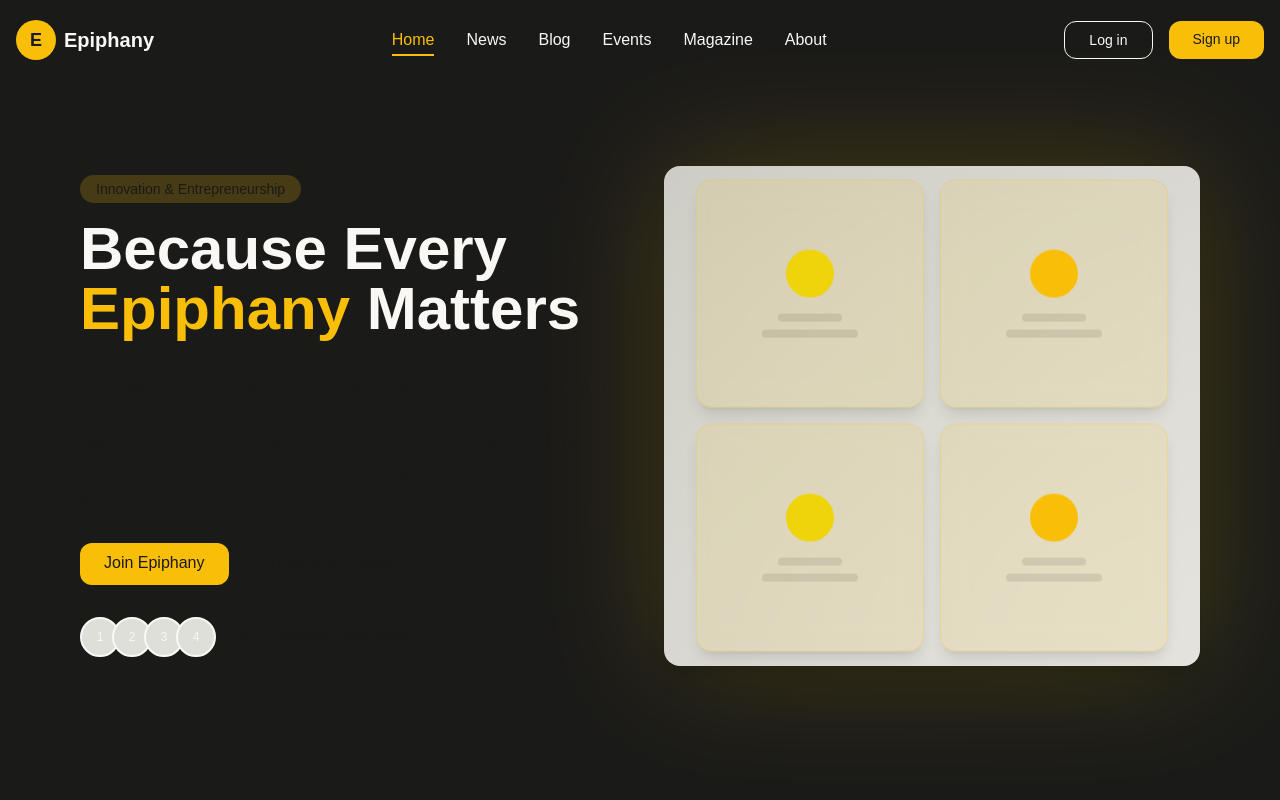
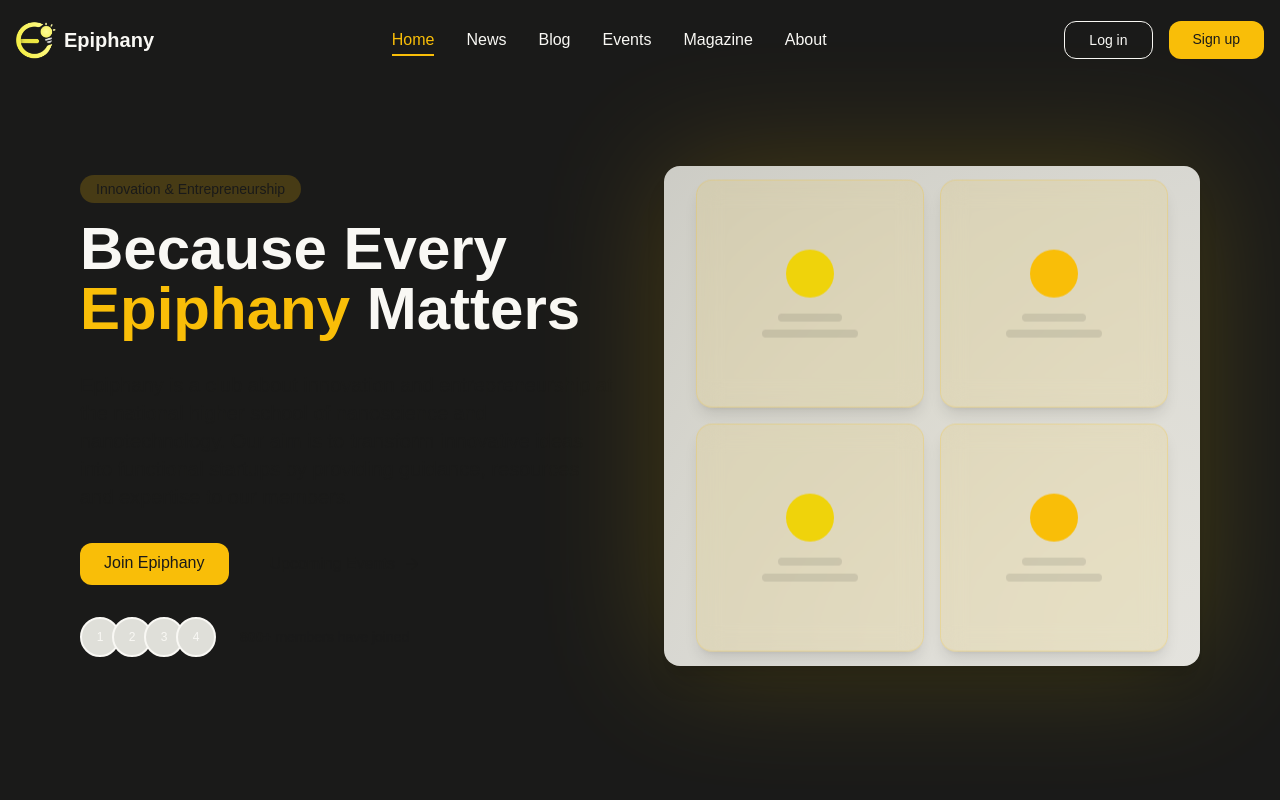
Before and after one commit to abdellahsebti/vibrant-epiphany, a React (Vite) app: page / in a window 1280 px wide. Shown: the top 800 px of the page. Built offline with nearby package versions, Linux system fonts and the light colour scheme.

Commit message:
Update logo and icon
Update the website's logo and icon.

```diff
--- a/index.html
+++ b/index.html
@@ -1,12 +1,14 @@
+
 <!DOCTYPE html>
 <html lang="en">
   <head>
     <meta charset="UTF-8" />
     <meta name="viewport" content="width=device-width, initial-scale=1.0" />
-    <title>vibrant-epiphany</title>
-    <meta name="description" content="Lovable Generated Project" />
-    <meta name="author" content="Lovable" />
-    <meta property="og:image" content="/og-image.png" />
+    <title>Epiphany</title>
+    <meta name="description" content="Epiphany - Innovation and Entrepreneurship Club" />
+    <meta name="author" content="Epiphany" />
+    <meta property="og:image" content="/lovable-uploads/7fa7b3fe-705a-4c6e-8f71-59878a0ae8b8.png" />
+    <link rel="icon" type="image/png" href="/lovable-uploads/7fa7b3fe-705a-4c6e-8f71-59878a0ae8b8.png" />
   </head>
 
   <body>
--- a/src/components/Footer.tsx
+++ b/src/components/Footer.tsx
@@ -10,9 +10,11 @@ const Footer = () => {
         <div className="grid grid-cols-1 md:grid-cols-2 lg:grid-cols-4 gap-8 mb-12">
           <div>
             <Link to="/" className="flex items-center space-x-2 mb-6">
-              <div className="h-10 w-10 bg-primary rounded-full flex items-center justify-center">
-                <span className="font-bold text-dark text-lg">E</span>
-              </div>
+              <img
+                src="/lovable-uploads/7fa7b3fe-705a-4c6e-8f71-59878a0ae8b8.png"
+                alt="Epiphany Logo"
+                className="h-10 w-auto"
+              />
               <span className="font-bold text-xl text-light">Epiphany</span>
             </Link>
 
--- a/src/components/Navbar.tsx
+++ b/src/components/Navbar.tsx
@@ -52,9 +52,11 @@ const Navbar = () => {
           to="/"
           className="flex items-center space-x-2"
         >
-          <div className="h-10 w-10 bg-primary rounded-full flex items-center justify-center">
-            <span className="font-bold text-dark text-lg">E</span>
-          </div>
+          <img
+            src="/lovable-uploads/7fa7b3fe-705a-4c6e-8f71-59878a0ae8b8.png"
+            alt="Epiphany Logo"
+            className="h-10 w-auto"
+          />
           <span className="font-bold text-xl text-light">Epiphany</span>
         </Link>
 
```
Also changed, not shown: public/lovable-uploads/7fa7b3fe-705a-4c6e-8f71-59878a0ae8b8.png (added).
